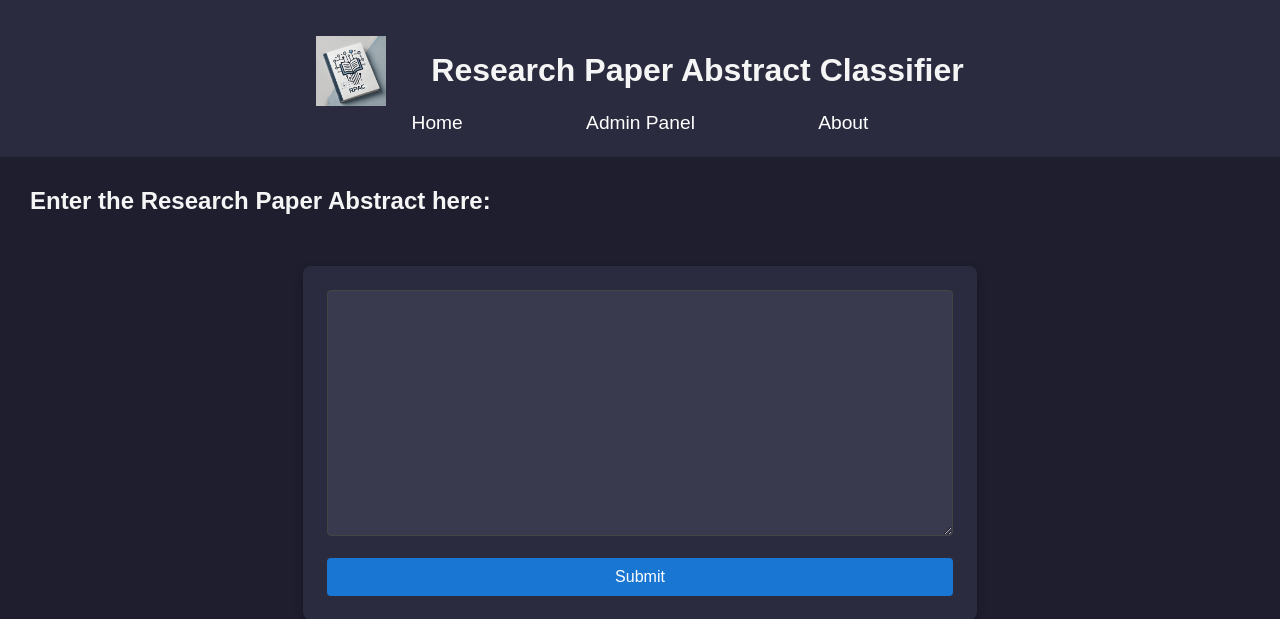
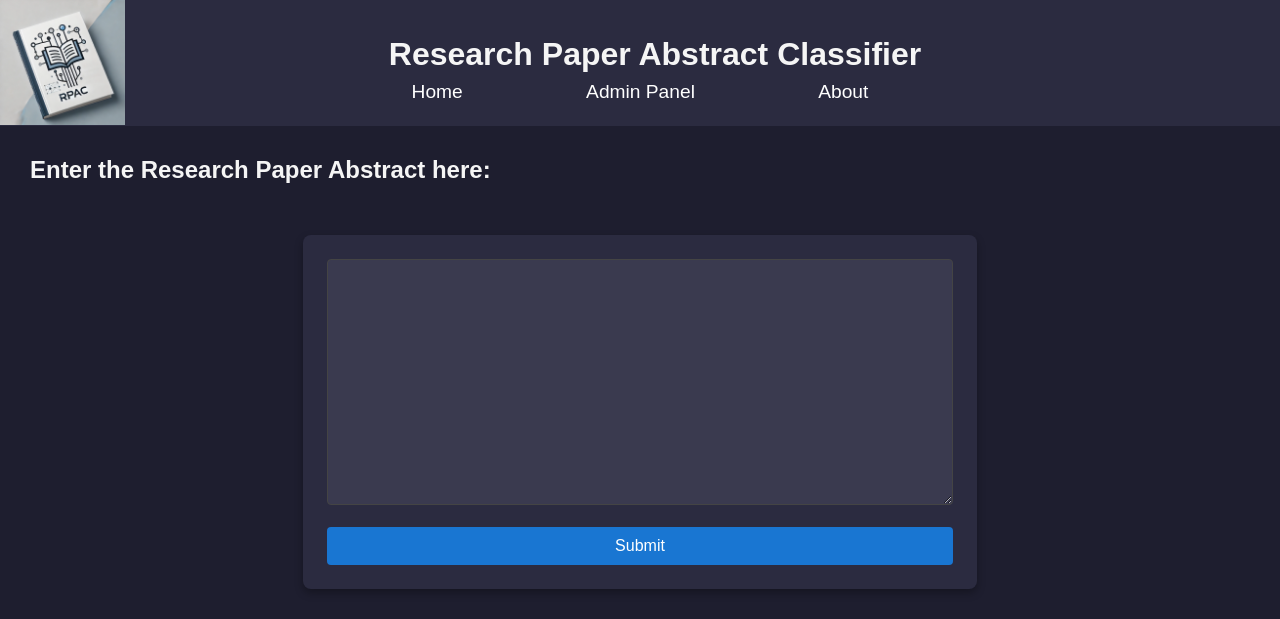
Before and after one commit to doubavitch/Text-Classification-and-Tagging-System-, a Flask app: page / in a window 1280 px wide. Shown: the top 619 px of the page. Run offline with Flask 3, Linux system fonts and the light colour scheme; parts of the project's set-up code (start-up, migrations or seed data) failed here and were passed over.

Commit message:
changed position of logo

```diff
--- a/flask-test/static/style.css
+++ b/flask-test/static/style.css
@@ -190,8 +190,22 @@ main {
     gap: 15px; /* Space between the logo and the text */
 }
 
+/* Logo Styling */
+.logo-container {
+    display: flex;
+    align-items: center;
+    gap: 15px; /* Space between the logo and the text */
+}
+
+#image{
+    position: absolute;
+    left: 0px;
+    top: 0px;
+    max-height: 500px;
+}
+
 .logo {
-    height: 70px;
+    height: 125px;
     width: auto; /* Ensures aspect ratio is maintained */
 }
 
@@ -202,6 +216,8 @@ main {
     font-size: 1em;
     margin-left: 0px; /* Align with other content */
 }
+
+
 
 /* Table Styles */
 table {
--- a/flask-test/templates/about.html
+++ b/flask-test/templates/about.html
@@ -12,7 +12,7 @@
     <header>
         <nav>
             <div class="logo-container">
-                <img src="/static/images/DALL·E 2024-11-27 09.44.38.png" alt="Logo" class="logo">
+                <img id="image" src="static/images/DALL·E 2024-11-27 09.44.38.png" alt="Logo" class="logo">
                 <h1>Research Paper Abstract Classifier</h1>
             </div>
             <ul>
--- a/flask-test/templates/admin.html
+++ b/flask-test/templates/admin.html
@@ -13,7 +13,7 @@
     <header>
         <nav>
             <div class="logo-container">
-                <img src="/static/images/DALL·E 2024-11-27 09.44.38.png" alt="Logo" class="logo">
+                <img id="image" src="static/images/DALL·E 2024-11-27 09.44.38.png" alt="Logo" class="logo">
                 <h1>Research Paper Abstract Classifier</h1>
             </div>
             <ul>
--- a/flask-test/templates/home.html
+++ b/flask-test/templates/home.html
@@ -12,7 +12,7 @@
     <header>
         <nav>
             <div class="logo-container">
-                <img src="/static/images/DALL·E 2024-11-27 09.44.38.png" alt="Logo" class="logo">
+                <img id="image" src="static/images/DALL·E 2024-11-27 09.44.38.png" alt="Logo" class="logo">
                 <h1>Research Paper Abstract Classifier</h1>
             </div>
             <ul>
```
